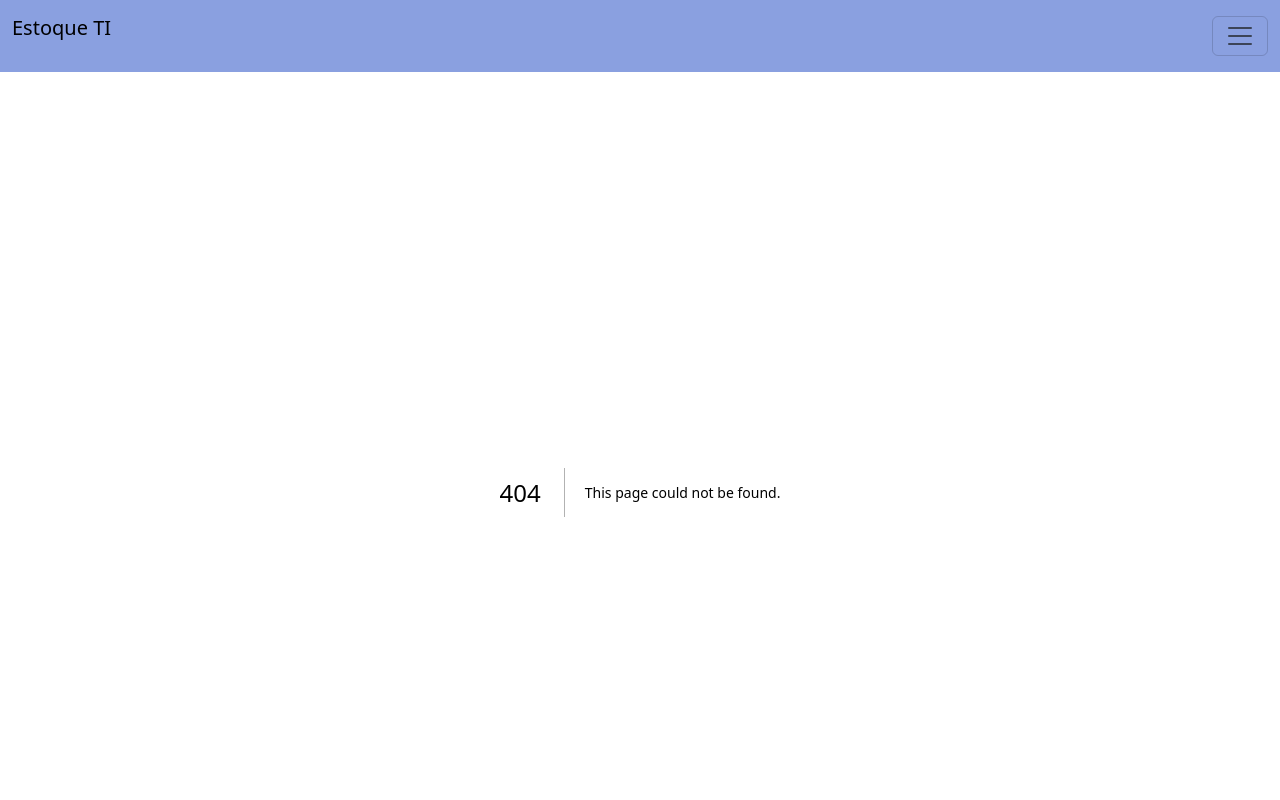
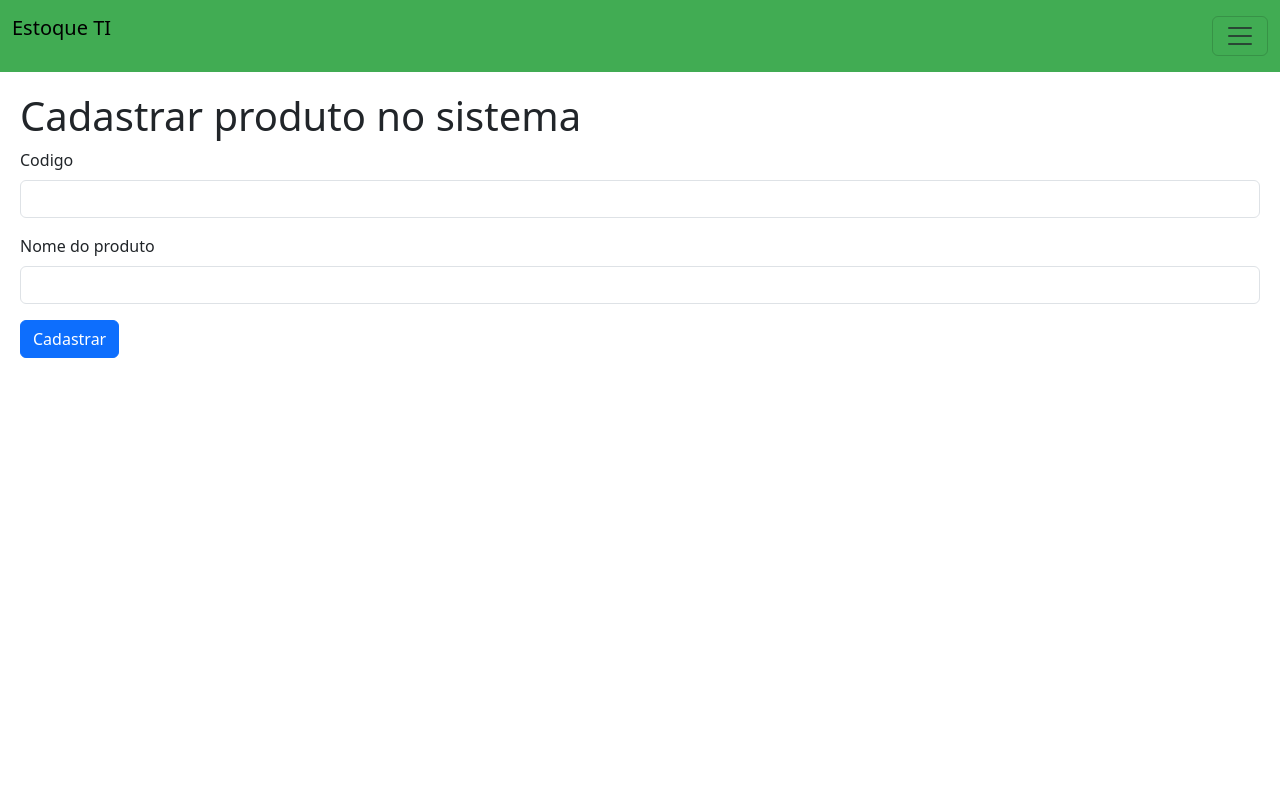
Before and after one commit to AndersonAzeved/TI_Estoque, a Next.js app: page /produto/cadastrar in a window 1280 px wide. Before the commit this address had no page. Shown: the top 800 px of the page. Built offline with nearby package versions, Linux system fonts and the light colour scheme.

Commit message:
telas de produtos

```diff
--- a/pages/components/nav.js
+++ b/pages/components/nav.js
@@ -23,10 +23,10 @@ export default function Nav(){
                                 <a className="nav-link active" aria-current="page" href="/">Home</a>
                             </li>
                             <li className="nav-item">
-                                <a className="nav-link" href="/">Cadastrar Produto</a>
+                                <a className="nav-link" href="../produto/cadastrar">Cadastrar Produto</a>
                             </li>
                             <li className="nav-item">
-                                <a className="nav-link" href="/">Buscar Produto</a>
+                                <a className="nav-link" href="../produto/buscar">Buscar Produto</a>
                             </li>
                             <li className="nav-item">
                                 <a className="nav-link" href="/">Consultar Estoque</a>
--- /dev/null
+++ b/pages/produto/cadastrar.js
@@ -0,0 +1,18 @@
+export default function CadastrarProduto(){
+    return(
+        <div>
+            <h1>Cadastrar produto no sistema</h1>
+            <form>
+                <div className="mb-3">
+                    <label htmlFor="inputCodigo" className="form-label">Codigo</label>
+                    <input type="number" className="form-control" id="inputCodigo" aria-describedby="codigoHelp" required/>
+                </div>
+                <div className="mb-3">
+                    <label htmlFor="inputNome" className="form-label">Nome do produto</label>
+                    <input type="text" className="form-control" id="inputNome" required/>
+                </div>
+                <button type="submit" className="btn btn-primary">Cadastrar</button>
+            </form>
+        </div>
+    )
+}
--- a/styles/footer.module.css
+++ b/styles/footer.module.css
@@ -2,7 +2,7 @@
 
 .footer{
     margin-top: 30px;
-    background-color: #8aa0e0;
+    background-color: #41ac53;
     height: 100px;
     display: flex;
     align-items: center;
--- a/styles/nav.module.css
+++ b/styles/nav.module.css
@@ -1,3 +1,3 @@
 .nav{
-    background-color: #8aa0e0;
+    background-color: #41ac53;
 }
```
Also changed, not shown: pages/produto/buscar.js (added, +15 -0 lines).
